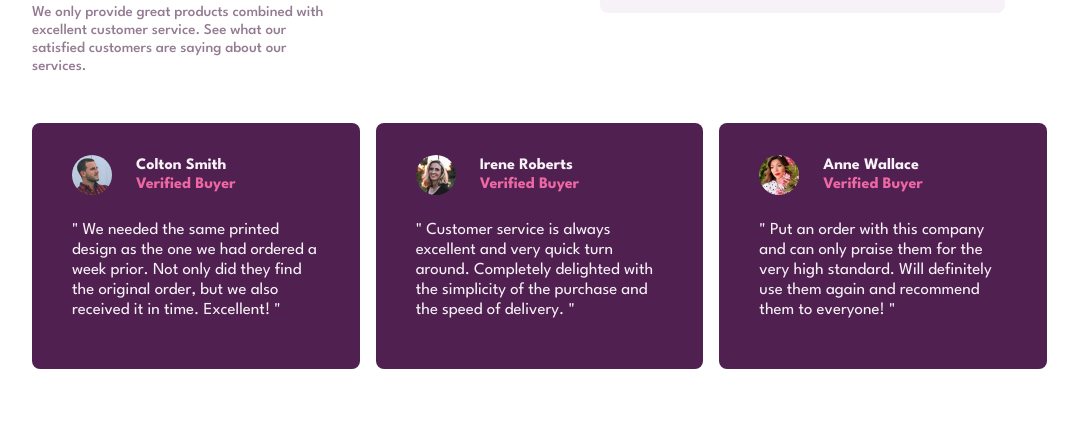
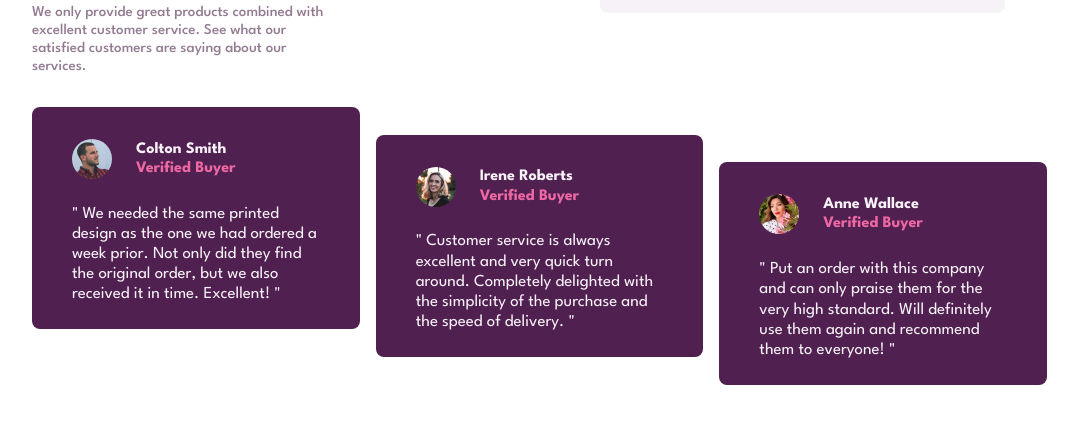
Before and after one commit to mufa2906/Social-proof-section, a plain HTML site: page index.html in a window 1280 px wide. Shown: the part 316-740 px from the top of the page, without its empty margins (96-1174 px from the left). Drawn offline with Linux system fonts and the light colour scheme.

```diff
--- a/style.css
+++ b/style.css
@@ -173,13 +173,14 @@ main{
   #testimoni-container{
     grid-column: 1/3;
     flex-direction: row;
+    height: 100%;
   }
 
   .testimoni-item{
     padding: 2rem 2.5rem;
     /* flex-direction: row; */
     width: 32%;
-    height: 90%;
+    height: 80%;
     gap:0.5rem;
   }
 
```
